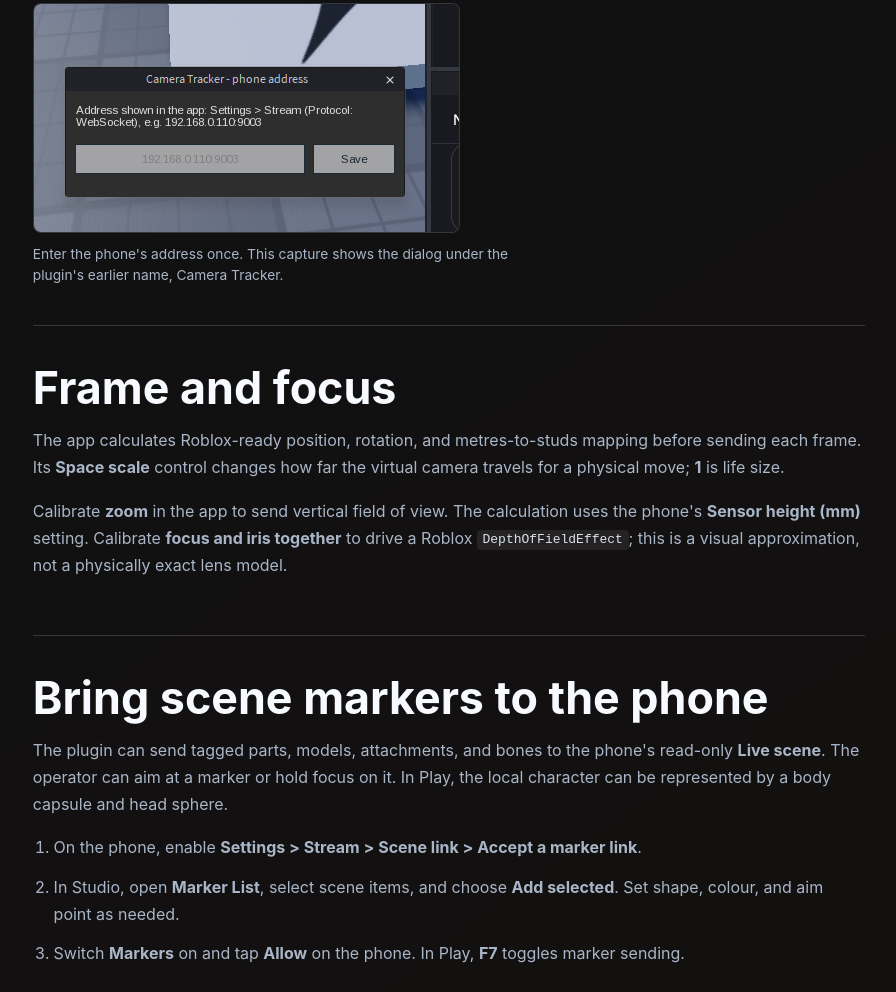
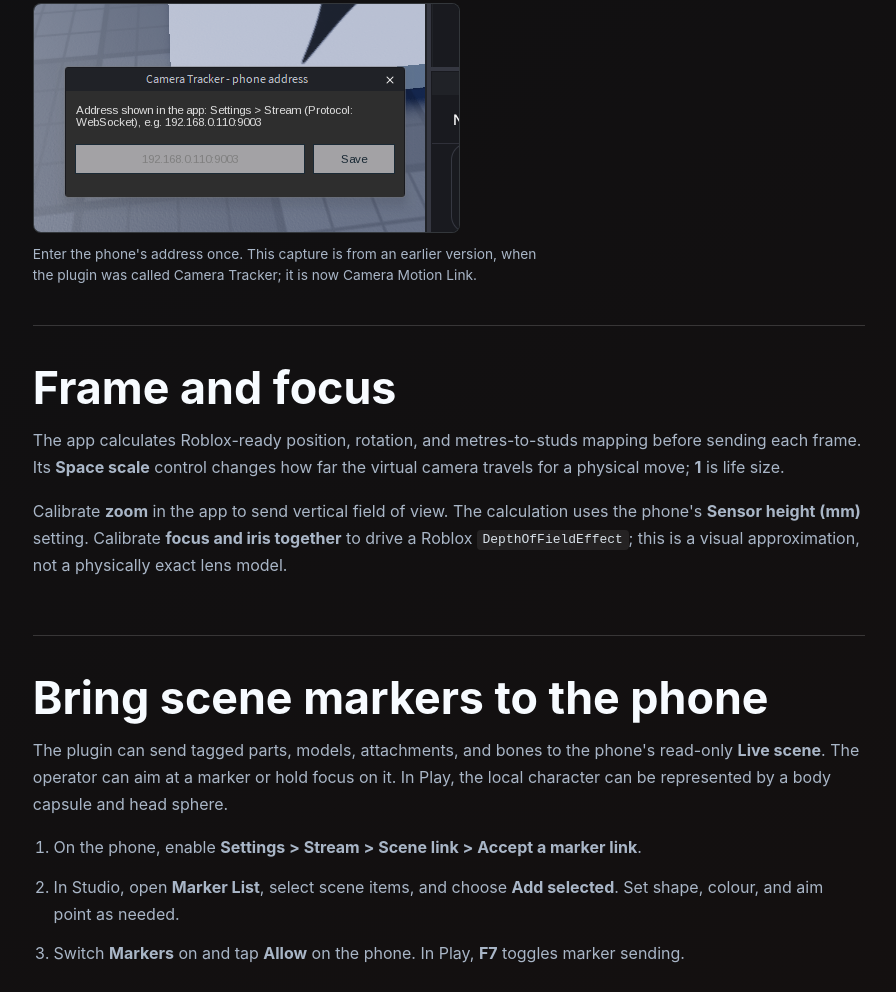
Before and after one commit to TechStory-Ltd/techstory-website, a plain HTML site: page guides/roblox-studio.html in a window 1280 px wide. Shown: the part 3401-4393 px from the top of the page, without its empty margins (334-1230 px from the left). Drawn offline with Linux system fonts and the light colour scheme.

Commit message:
Update roblox-studio.html

```diff
--- a/guides/roblox-studio.html
+++ b/guides/roblox-studio.html
@@ -58,7 +58,7 @@
             <h2>Track in Studio</h2>
             <ol><li>Choose <strong>Plugins &gt; Camera Motion Link &gt; Address</strong> and enter the address shown by the phone. The plugin remembers it.</li><li>Switch <strong>Tracking</strong> on. It starts off each time Studio opens, and reconnects if the phone stops and restarts streaming.</li><li>Move the phone to frame the shot. Press <strong>Zero</strong> in the app to re-home its tracking origin.</li><li>When testing in Play, use <strong>F8</strong> to toggle tracking: Studio hides plugin toolbars while the game is running.</li></ol>
             <p>In Play, the tracker's origin is anchored to the local character's <strong>HumanoidRootPart</strong>, so the live camera starts relative to the character instead of jumping to the world's origin. When tracking stops, the plugin restores the prior camera mode, field of view, and depth-of-field state.</p>
-            <figure class="guide-figure guide-figure-native"><a href="../assets/guides/13c_roblox_address_dialog.png" target="_blank" rel="noopener noreferrer" aria-label="Open screenshot at full size"><img src="../assets/guides/13c_roblox_address_dialog.png" alt="Camera Motion Link plugin address dialog in Roblox Studio" loading="lazy"></a><figcaption>Enter the phone's address once. This capture shows the dialog under the plugin's earlier name, Camera Tracker.</figcaption></figure>
+            <figure class="guide-figure guide-figure-native"><a href="../assets/guides/13c_roblox_address_dialog.png" target="_blank" rel="noopener noreferrer" aria-label="Open screenshot at full size"><img src="../assets/guides/13c_roblox_address_dialog.png" alt="Camera Motion Link plugin address dialog in Roblox Studio" loading="lazy"></a><figcaption>Enter the phone's address once. This capture is from an earlier version, when the plugin was called Camera Tracker; it is now Camera Motion Link.</figcaption></figure>
           </section>
           <section id="lens">
             <h2>Frame and focus</h2>
```
